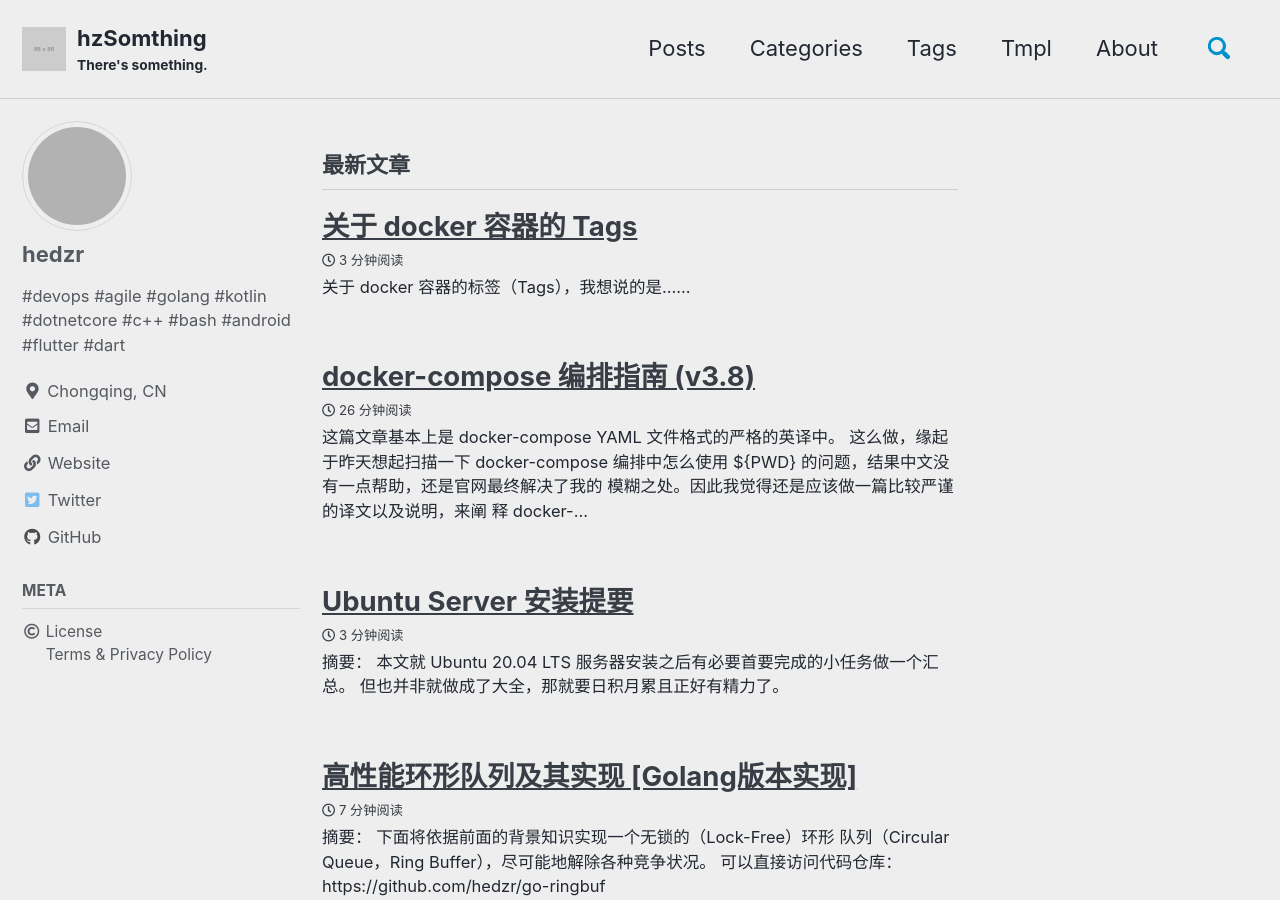
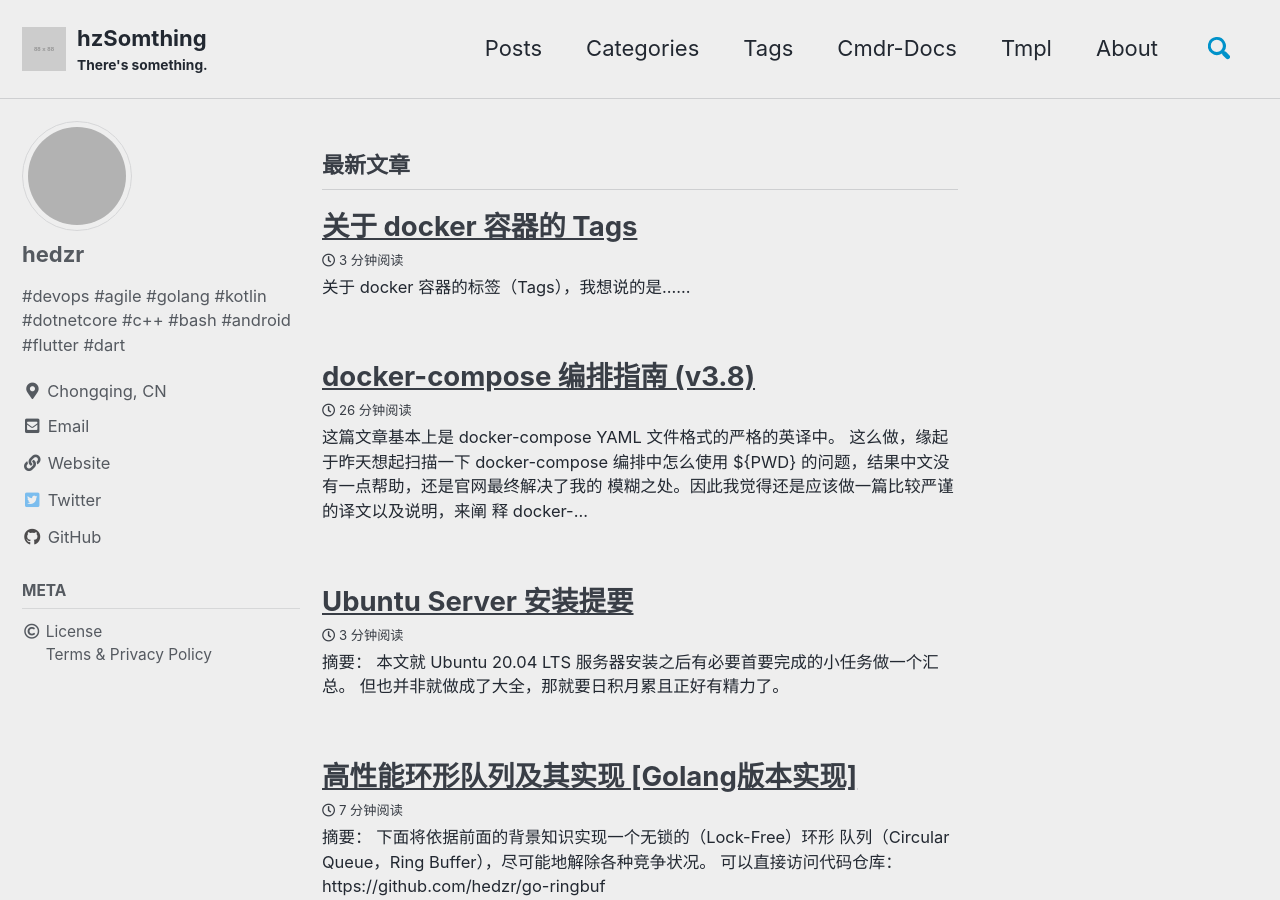
Before and after one commit to hedzr/hedzr.github.io, a Jekyll site: the page built from index.html, in a window 1280 px wide and 900 px high. Built offline with Jekyll 4.4.1, drawn with Linux system fonts in a browser that asks for light colours; cached includes are drawn as plain includes; the list of posts is cut into pages by our own code; grey boxes are pictures that could not be loaded.

Commit message:
link to cmdr-docs

```diff
--- a/_data/navigation.yml
+++ b/_data/navigation.yml
@@ -35,6 +35,8 @@ main:
   #   url: https://google.com
   #- title: MkDocs-Blog
   #  url: /blog/
+  - title: Cmdr-Docs
+    url: /cmdr-docs/
   - title: Tmpl
     url: /notes-hi/
     description: A github template repository that allows building a MkDocs site faster.
```
